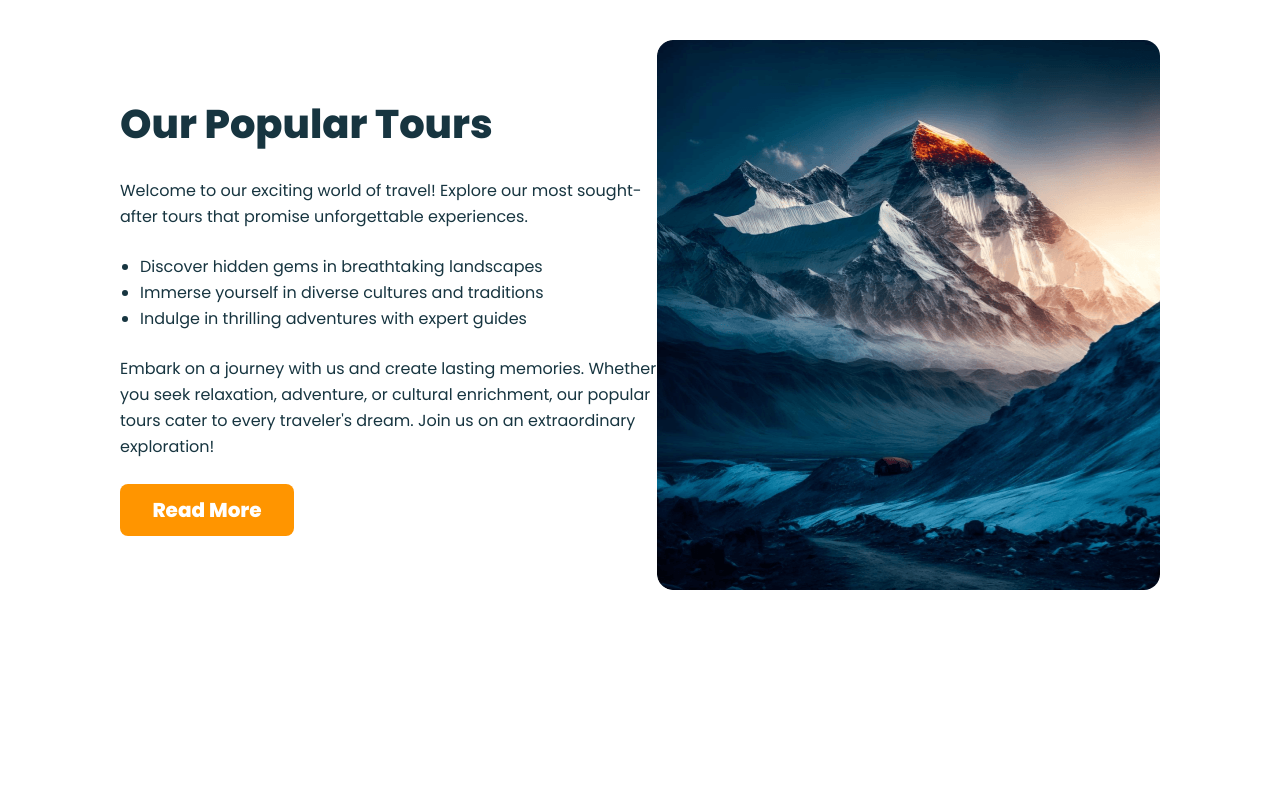
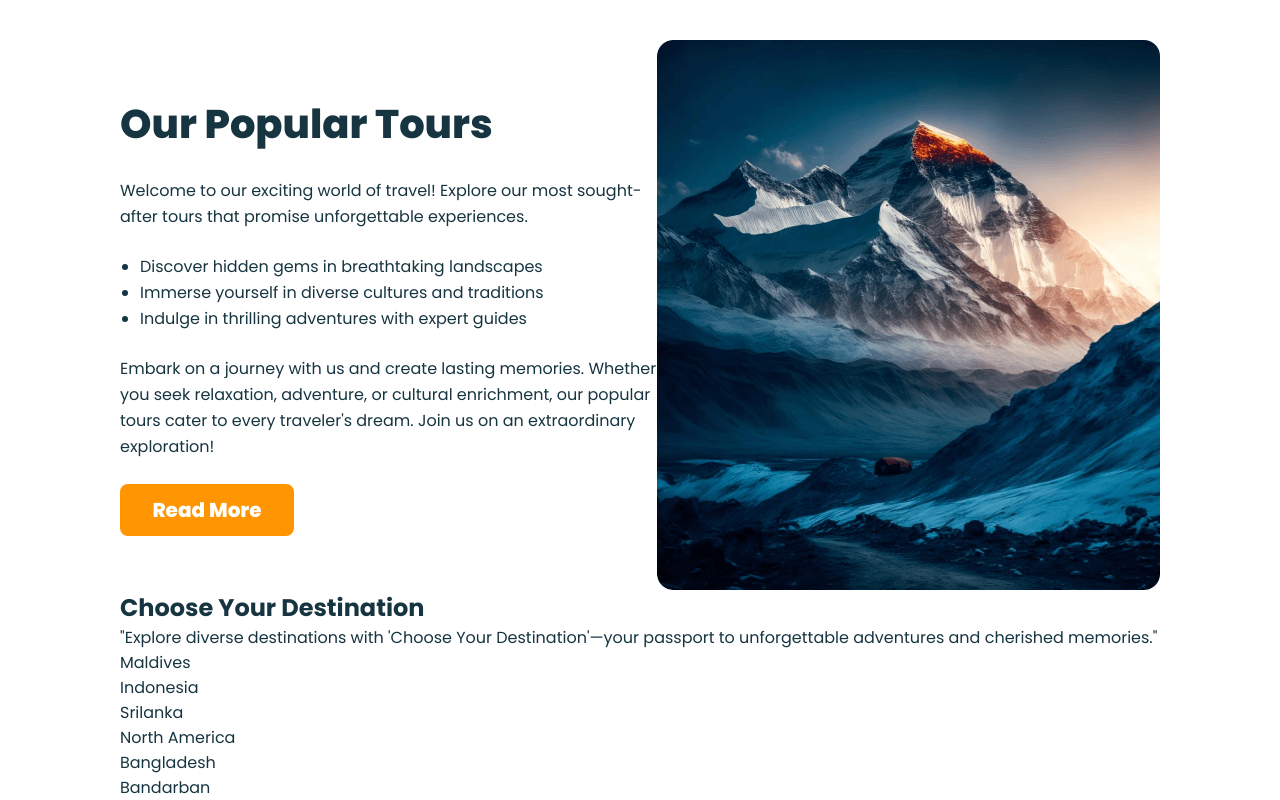
Before and after one commit to mdsabbiralmamon/SAMEON-Travel, a plain HTML site: page index.html in a window 1280 px wide. Shown: the part 682-1482 px from the top of the page. Before the commit the page ends 1272 px from the top, so only its background shows below. Drawn offline with Linux system fonts and the light colour scheme.

Commit message:
Destinations Selection html completed

```diff
--- a/index.html
+++ b/index.html
@@ -84,6 +84,18 @@
 
                 </div>
             </div>
+            <!-- Destination Section started here -->
+            <h2>Choose Your Destination</h2>
+            <p>
+                "Explore diverse destinations with 'Choose Your Destination'—your passport to unforgettable adventures and cherished memories."</p>
+            <div class="placesContainer">
+                <div class="Maldives">Maldives</div>
+                <div class="Indonesia">Indonesia</div>
+                <div class="Srilanka">Srilanka</div>
+                <div class="North America">North America</div>
+                <div class="Bangladesh">Bangladesh</div>
+                <div class="Bandarban">Bandarban</div>
+            </div>
         </div>
     </main>
     <footer>
```
